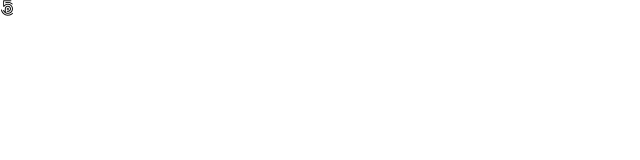
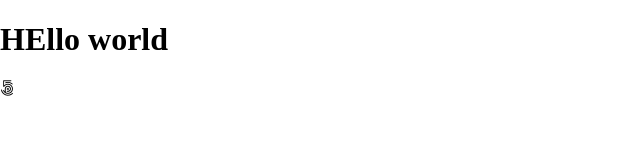
Before and after one commit to Sn0wC0de/Quote-generator, a plain HTML site: page index.html in a window 1280 px wide. Shown: the whole page, without its empty margins (0-640 px from the left). Drawn offline with Linux system fonts and the light colour scheme.

Commit message:
hello world

```diff
--- a/index.html
+++ b/index.html
@@ -11,6 +11,7 @@
 
 </head>
 <body>
+    <h1>HEllo world</h1>
     <i class="fab fa-500px"></i>
     <!-- script -->
     <script src="script.js"></script>
```
